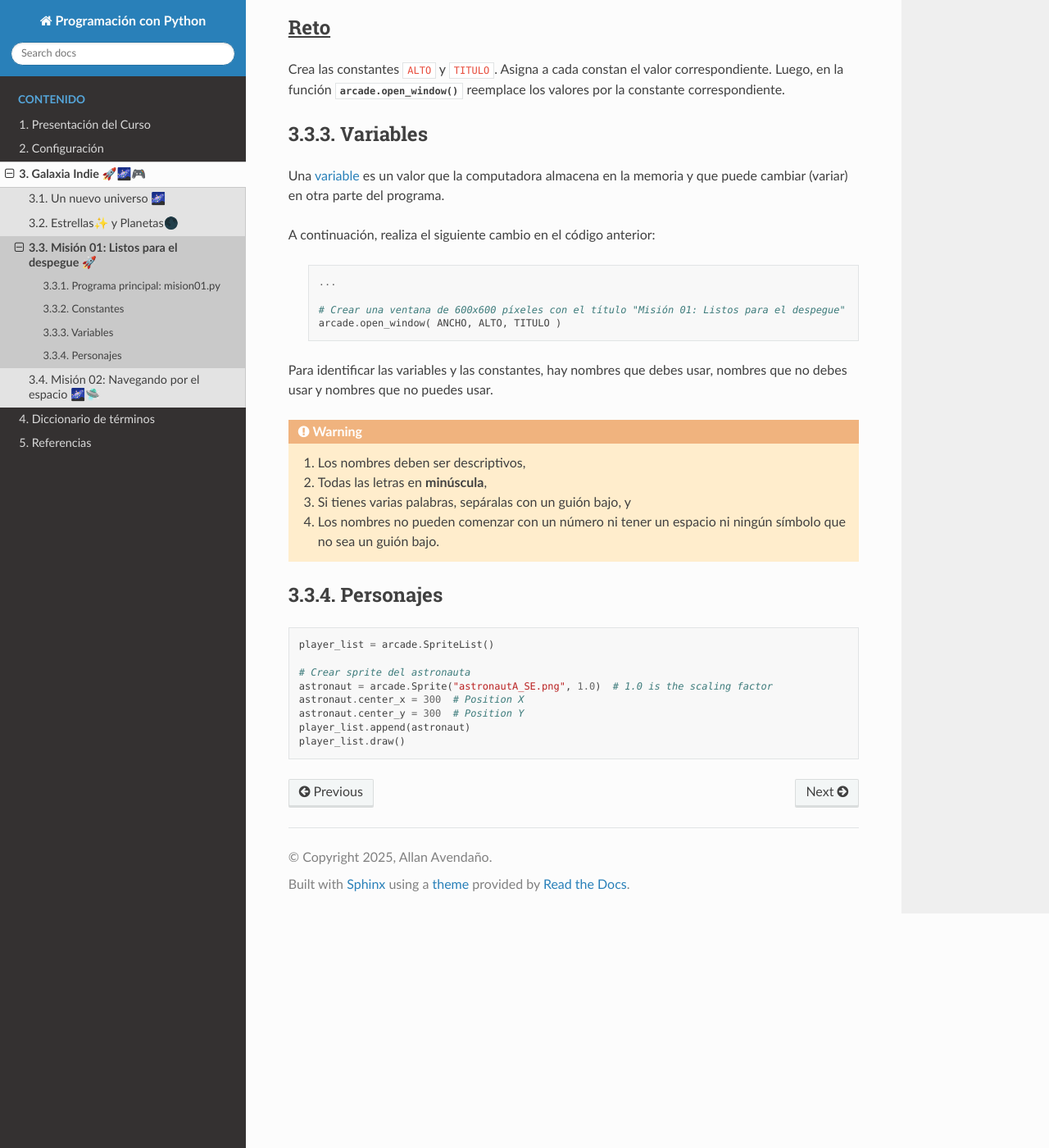
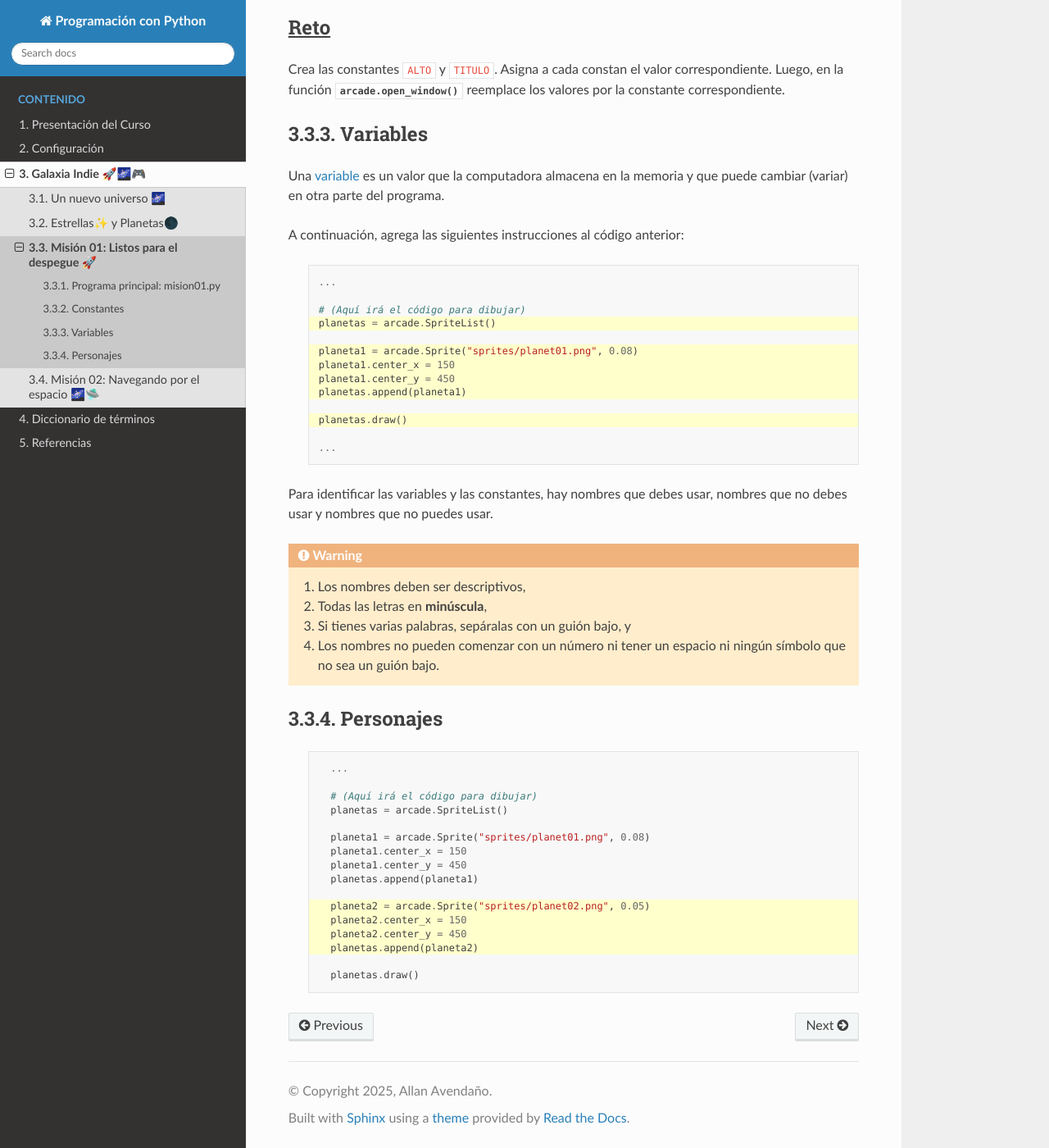
Before and after one commit to aavendan/programacion-python, a Sphinx documentation site: the page built from docs/source/sesiones/sesion03.rst, in a window 1280 px wide and 1400 px high, scrolled down 1547 px. Shown: the whole window at 82% size. Built offline with Sphinx 7.4.7 and the Read the Docs theme 3.1.0, drawn with Linux system fonts in a browser that asks for light colours.

Commit message:
added variables and sprite

```diff
--- a/docs/source/sesiones/sesion03.rst
+++ b/docs/source/sesiones/sesion03.rst
@@ -112,14 +112,25 @@ Variables
 Una :term:`variable` es un valor que la computadora almacena en la memoria y
 que puede cambiar (variar) en otra parte del programa.
 
-A continuación, realiza el siguiente cambio en el código anterior:
+A continuación, agrega las siguientes instrucciones al código anterior:
 
   .. code-block:: python
+    :emphasize-lines: 4,6-9,11
 
     ...
 
-    # Crear una ventana de 600x600 píxeles con el título "Misión 01: Listos para el despegue"
-    arcade.open_window( ANCHO, ALTO, TITULO )
+    # (Aquí irá el código para dibujar)
+    planetas = arcade.SpriteList()
+
+    planeta1 = arcade.Sprite("sprites/planet01.png", 0.08)
+    planeta1.center_x = 150
+    planeta1.center_y = 450
+    planetas.append(planeta1)
+
+    planetas.draw()
+
+    ...
+
 
 
 Para identificar las variables y las constantes, hay nombres que debes usar,
@@ -135,13 +146,22 @@ nombres que no debes usar y nombres que no puedes usar.
 Personajes
 ------------------
 
-.. code-block:: python
+  .. code-block:: python
+    :emphasize-lines: 11-14
 
-    player_list = arcade.SpriteList()
+      ...
 
-    # Crear sprite del astronauta
-    astronaut = arcade.Sprite("astronautA_SE.png", 1.0)  # 1.0 is the scaling factor
-    astronaut.center_x = 300  # Position X
-    astronaut.center_y = 300  # Position Y
-    player_list.append(astronaut)
-    player_list.draw()
+      # (Aquí irá el código para dibujar)
+      planetas = arcade.SpriteList()
+
+      planeta1 = arcade.Sprite("sprites/planet01.png", 0.08)
+      planeta1.center_x = 150
+      planeta1.center_y = 450
+      planetas.append(planeta1)
+
+      planeta2 = arcade.Sprite("sprites/planet02.png", 0.05)
+      planeta2.center_x = 150
+      planeta2.center_y = 450
+      planetas.append(planeta2)
+
+      planetas.draw()
```
